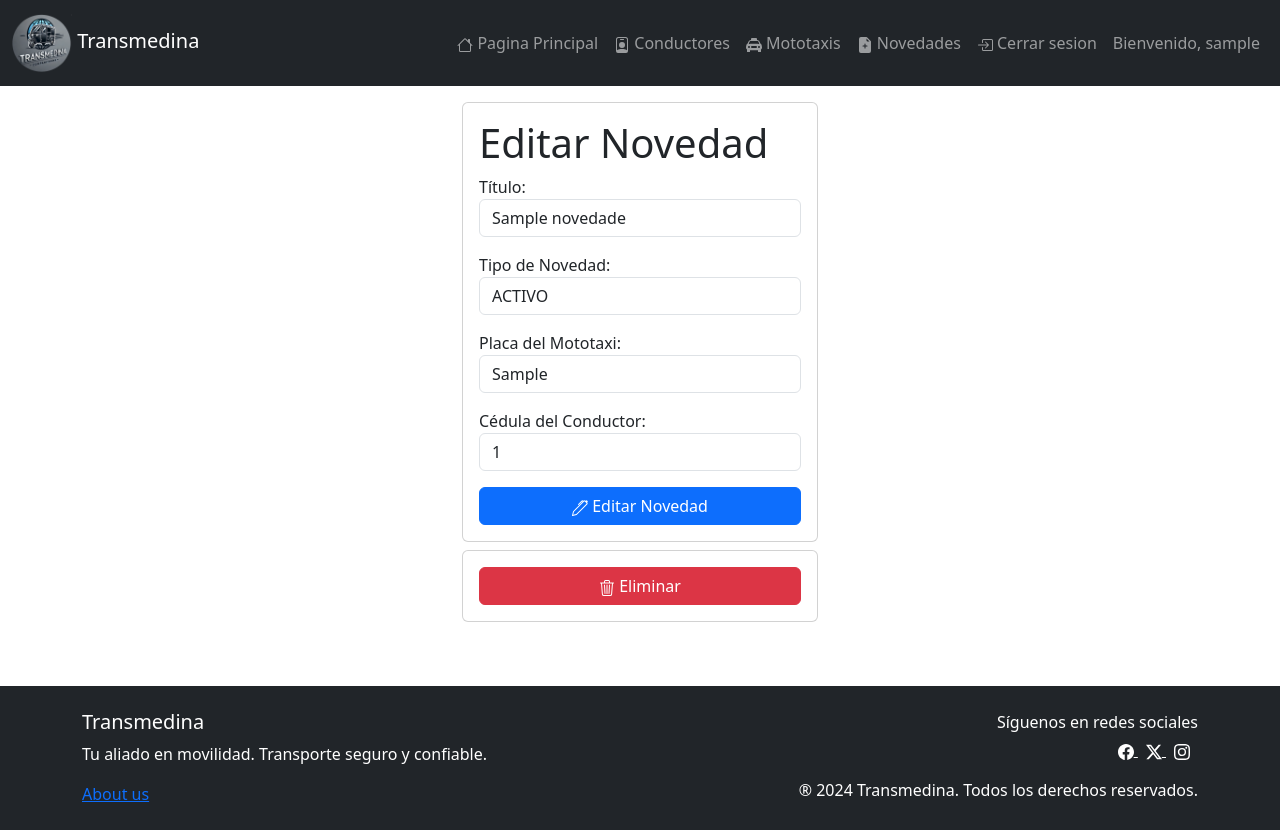
After one commit to luiseurban/Transmedina_Project, a Django app: page /novedades/1/ in a window 1280 px wide. The commit adds this page. Run offline with Django 5.2, Linux system fonts and the light colour scheme; a user stored in the database is signed in; tables that the repository leaves empty hold one stand-in row (values such as "Sample post"); some libraries are stand-ins or nearby versions.

Commit message:
Añadiendo eliminar novedades.

```diff
--- a/Transmedina/urls.py
+++ b/Transmedina/urls.py
@@ -20,7 +20,9 @@ urlpatterns = [
     path('mototaxis/<str:placa_mototaxi>/', views.mototaxi_detail, name = 'mototaxi_detail'),
     path('mototaxis/<str:placa_mototaxi>/delete', views.delete_mototaxi, name = 'delete_mototaxi'),
     #CURD NOVEDADES
-    path('novedades/', views.novedades_main_view, name='novedades'),
+    path('novedades/', views.novedades_main_view, name='novedades_main_view'),
     path('novedades/create_novedad/', views.create_novedad, name='create_novedad'),
+    path('novedades/<int:id_novedad>/', views.novedad_detail, name='novedad_detail'),
+    path('novedades/<int:id_novedad>/eliminar', views.delete_novedad, name='delete_novedad'),
     path('about/', views.about, name='about'),
 ]
--- /dev/null
+++ b/conductores/templates/pages/NovedadesPages/novedad_detail/novedad_detail.html
@@ -0,0 +1,91 @@
+{% extends 'layout/base.html' %}
+
+{% block content %}
+<main class="container">
+    <div class="row">
+        <div class="col-md-4 offset-md-4">
+            <!-- Formulario de edición de novedad -->
+            <form id="novedad_detail_form" action="" method="POST" class="card card-body" novalidate>
+                <h1>Editar Novedad</h1>
+
+                {% if error %}
+                    <p class="alert alert-danger">{{ error }}</p>
+                {% endif %}
+
+                {% csrf_token %}
+
+                <!-- Título de la novedad -->
+                <div class="mb-3">
+                    <label for="titulo_novedad">Título:</label>
+                    <input type="text" name="titulo_novedad" id="titulo_novedad" class="form-control {% if form.titulo_novedad.errors %}is-invalid{% endif %}" value="{{ novedad.titulo_novedad }}">
+                    <div class="invalid-feedback">
+                        {% if form.titulo_novedad.errors %}
+                            {{ form.titulo_novedad.errors|join:", " }}
+                        {% else %}
+                            Por favor, ingrese el título de la novedad.
+                        {% endif %}
+                    </div>
+                </div>
+
+                <!-- Tipo de novedad -->
+                <div class="mb-3">
+                    <label for="tipo_novedad">Tipo de Novedad:</label>
+                    <input type="text" name="tipo_novedad" id="tipo_novedad" class="form-control {% if form.tipo_novedad.errors %}is-invalid{% endif %}" value="{{ novedad.tipo_novedad }}">
+                    <div class="invalid-feedback">Por favor, ingrese el tipo de novedad.</div>
+                </div>
+
+                <!-- Mototaxi -->
+                <div class="mb-3">
+                    <label for="mototaxi">Placa del Mototaxi:</label>
+                    <input type="text" name="mototaxi" id="mototaxi" class="form-control" value="{{ novedad.mototaxi.placa_mototaxi }}" readonly>
+                </div>
+
+                <!-- Conductor -->
+                <div class="mb-3">
+                    <label for="conductor">Cédula del Conductor:</label>
+                    <input type="text" name="conductor" id="conductor" class="form-control" value="{{ novedad.conductor.cedula }}" readonly>
+                </div>
+
+                <button type="submit" class="btn btn-primary">
+                    <svg xmlns="http://www.w3.org/2000/svg" width="16" height="16" fill="currentColor" class="bi bi-pen" viewBox="0 0 16 16">
+                        <path d="m13.498.795.149-.149a1.207 1.207 0 1 1 1.707 1.708l-.149.148a1.5 1.5 0 0 1-.059 2.059L4.854 14.854a.5.5 0 0 1-.233.131l-4 1a.5.5 0 0 1-.606-.606l1-4a.5.5 0 0 1 .131-.232l9.642-9.642a.5.5 0 0 0-.642.056L6.854 4.854a.5.5 0 1 1-.708-.708L9.44.854A1.5 1.5 0 0 1 11.5.796a1.5 1.5 0 0 1 1.998-.001m-.644.766a.5.5 0 0 0-.707 0L1.95 11.756l-.764 3.057 3.057-.764L14.44 3.854a.5.5 0 0 0 0-.708z"/>
+                    </svg>
+                    Editar Novedad
+                </button>
+            </form>
+
+            <!-- Formulario de eliminación -->
+            <form action="{% url 'delete_novedad' novedad.id %}" method="POST" class="card card-body mt-2">
+                {% csrf_token %}
+                <button type="submit" class="btn btn-danger">
+                    <svg xmlns="http://www.w3.org/2000/svg" width="16" height="16" fill="currentColor" class="bi bi-trash3" viewBox="0 0 16 16">
+                        <path d="M6.5 1h3a.5.5 0 0 1 .5.5v1H6v-1a.5.5 0 0 1 .5-.5M11 2.5v-1A1.5 1.5 0 0 0 9.5 0h-3A1.5 1.5 0 0 0 5 1.5v1H1.5a.5.5 0 0 0 0 1h.538l.853 10.66A2 2 0 0 0 4.885 16h6.23a2 2 0 0 0 1.994-1.84l.853-10.66h.538a.5.5 0 0 0 0-1zm1.958 1-.846 10.58a1 1 0 0 1-.997.92h-6.23a1 1 0 0 1-.997-.92L3.042 3.5zm-7.487 1a.5.5 0 0 1 .528.47l.5 8.5a.5.5 0 0 1-.998.06L5 5.03a.5.5 0 0 1 .47-.53Zm5.058 0a.5.5 0 0 1 .47.53l-.5 8.5a.5.5 0 1 1-.998-.06l.5-8.5a.5.5 0 0 1 .528-.47M8 4.5a.5.5 0 0 1 .5.5v8.5a.5.5 0 0 1-1 0V5a.5.5 0 0 1 .5-.5"/>
+                    </svg>
+                    Eliminar
+                </button>
+            </form>
+        </div>
+    </div>
+</main>
+
+<!-- JS para validación -->
+<script>
+    document.getElementById("novedad_detail_form").addEventListener("submit", function(event) {
+        let form = this;
+        let isValid = true;
+
+        form.querySelectorAll("input[type='text']").forEach(function(input) {
+            if (!input.readOnly && input.value.trim() === "") {
+                isValid = false;
+                input.classList.add("is-invalid");
+            } else {
+                input.classList.remove("is-invalid");
+            }
+        });
+
+        if (!isValid) {
+            event.preventDefault();
+        }
+    });
+</script>
+{% endblock %}
--- a/conductores/templates/pages/NovedadesPages/novedades_main_view/novedades_main_view.html
+++ b/conductores/templates/pages/NovedadesPages/novedades_main_view/novedades_main_view.html
@@ -97,7 +97,7 @@
                   <tr>
                       <th scope="row">{{forloop.counter}}.</th>
                       <td>{{ novedad.titulo_novedad }}</td>
-                      <td>{{ novedad.tipo_novedad }}</td>
+                      <td><a href = "{%url 'novedad_detail' novedad.id %}">{{ novedad.tipo_novedad }}</a></td>
                       <td>{{ novedad.mototaxi }}</td>
                       <td>{{ novedad.conductor }}</td>
                       <td> {{ novedad.fecha_novedad|date:"d/m/Y H:i" }}</td>
--- a/conductores/views.py
+++ b/conductores/views.py
@@ -328,6 +328,26 @@ def create_novedad(request):
         form = Novedad_Form()
     return render(request, 'pages/NovedadesPages/create_novedad/create_novedad.html', {'form': form})
 
+@login_required
+def novedad_detail(request, id_novedad):
+    novedad = get_object_or_404(Novedades, id=id_novedad)
+
+    return render(request, 'pages/NovedadesPages/novedad_detail/novedad_detail.html', {
+        'novedad': novedad,
+    })
+
+@login_required
+def delete_novedad(request, id_novedad):
+    novedad = get_object_or_404(Novedades, id=id_novedad)
+
+    if request.method == 'POST':
+        novedad.delete()
+        messages.success(request, 'Novedad eliminada correctamente.')
+        return redirect('novedades_main_view')
+
+    return render(request, 'pages/NovedadesPages/novedad_confirm_delete.html', {
+        'novedad': novedad
+    })
 
 def about(request):
     return render(request, 'pages/about_us/about.html')
```
Also changed, not shown: Transmedina/settings.py (+14 -17 lines).
